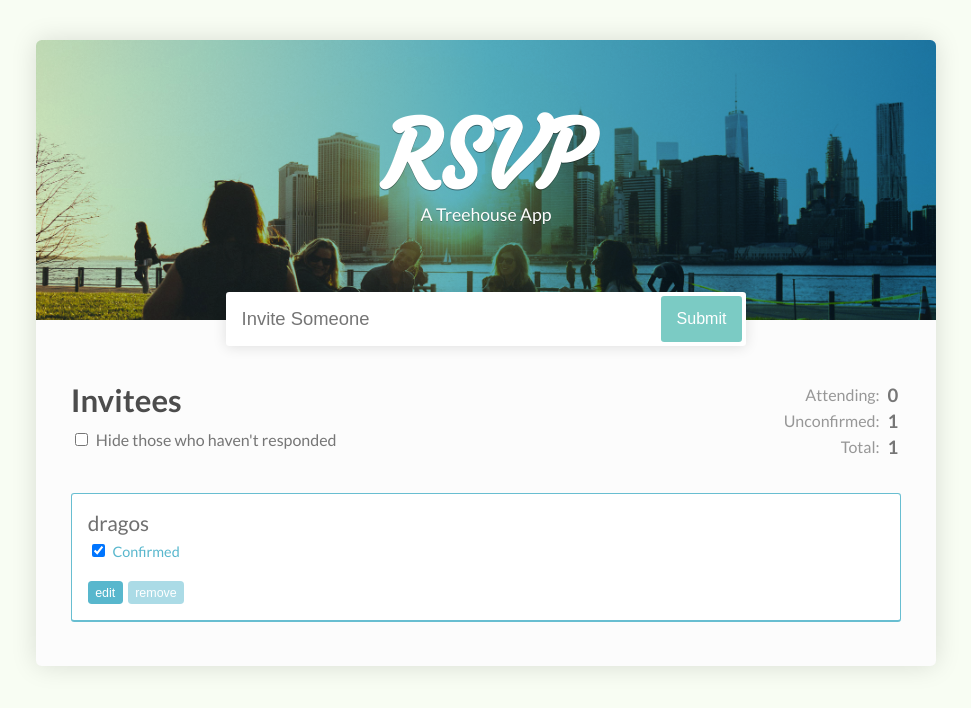
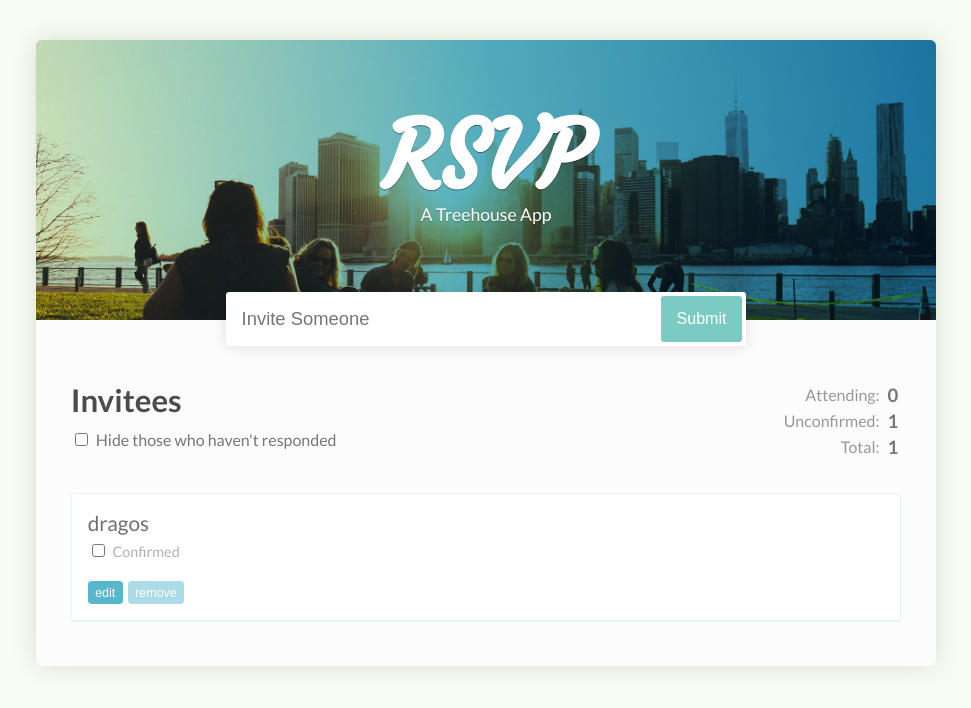
Before and after one commit to dragosbus/rsvp-react, a React (Create React App) app: page / in a window 1280 px wide. Shown: the top 708 px of the page, without its empty margins (154-1125 px from the left). Built offline with nearby package versions, Linux system fonts and the light colour scheme.

Commit message:
added addPlayer handler

```diff
--- a/src/App.js
+++ b/src/App.js
@@ -15,6 +15,19 @@ class App extends Component {
       hide: false
     };
     this.hideUnconfirmed = this.hideUnconfirmed.bind(this);
+    this.addPerson = this.addPerson.bind(this);
+  }
+
+  addPerson(name) {
+    let newPerson = {
+      name: name,
+      isConfirmed: false
+    };
+    this.setState(prevState=>{
+      return {
+        persons:prevState.persons.concat(newPerson)
+      }
+    },()=>console.log(this.state.persons));
   }
 
   hideUnconfirmed(e) {
@@ -26,7 +39,7 @@ class App extends Component {
   render() {
     return (
       <div className="App">
-        <Header/>
+        <Header addPerson={this.addPerson}/>
         <div className="main">
           <Hide hideUnconfirmed={this.hideUnconfirmed}/>
           <Counter persons={this.state.persons}/>
--- a/src/components/Header.js
+++ b/src/components/Header.js
@@ -2,13 +2,19 @@ import React, {Component} from 'react';
 
 
 export class Header extends Component {
+
+  addPerson(e) {
+    e.preventDefault();
+    this.props.addPerson(this._name.value);
+  }
+
   render() {
     return(
       <header>
         <h1>RSVP</h1>
         <p>A Treehouse App</p>
-        <form>
-          <input type="text" placeholder="Invite Someone" />
+        <form onSubmit={this.addPerson.bind(this)}>
+          <input type="text" placeholder="Invite Someone" ref={name=>this._name=name}/>
           <button type="submit" name="submit" value="submit">Submit</button>
         </form>
       </header>
--- a/src/components/Person.js
+++ b/src/components/Person.js
@@ -3,9 +3,9 @@ import React, { Component } from 'react';
 
 export const Person = props =>{
     return(
-        <li className="responded"><span>{props.name}</span>
-            <label>
-              <input type="checkbox" checked/> Confirmed
+        <li className={props.isConfirmed? "responded" : ''}><span>{props.name}</span>
+          <label>
+            <input type="checkbox"/> Confirmed
             </label>
             <button>edit</button>
             <button>remove</button>
```
